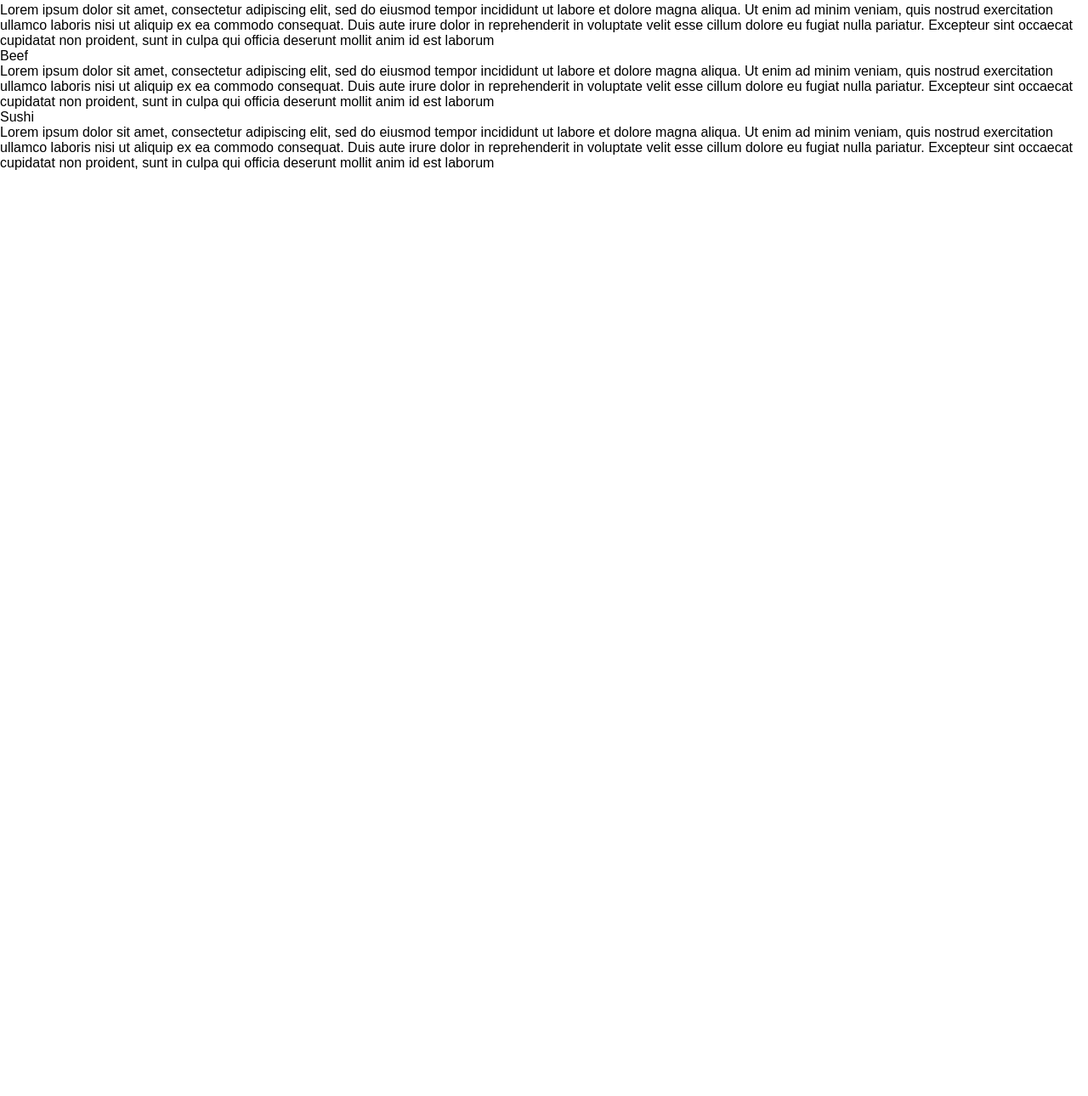
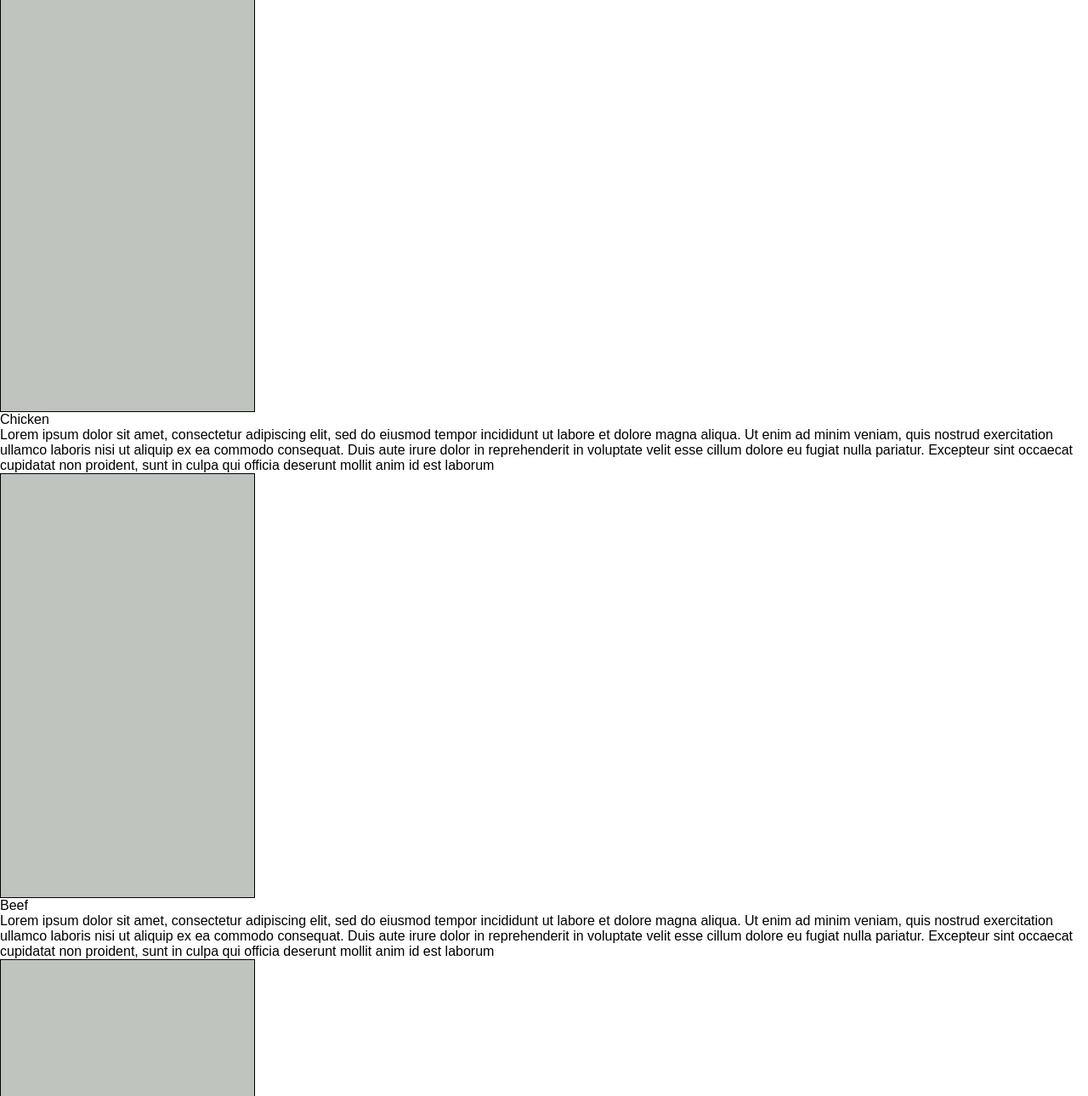
Before and after one commit to jfeld78/module2-solution, a plain HTML site: page index.html in a window 1280 px wide. Shown: the part 52-1342 px from the top of the page at 85% size. Before the commit the page ends 800 px from the top, so only its background shows below. Drawn offline with Linux system fonts and the light colour scheme.

Commit message:
Update index.html

```diff
--- a/index.html
+++ b/index.html
@@ -7,13 +7,13 @@
 </head>
 <body>
   <h1>Our Menu</h1>
-  <p id="P1"></p>
+  <div id="box"></div>
     <div id="T1">Chicken</div>
     <div id="C">Lorem ipsum dolor sit amet, consectetur adipiscing elit, sed do eiusmod tempor incididunt ut labore et dolore magna aliqua. Ut enim ad minim veniam, quis nostrud exercitation ullamco laboris nisi ut aliquip ex ea commodo consequat. Duis aute irure dolor in reprehenderit in voluptate velit esse cillum dolore eu fugiat nulla pariatur. Excepteur sint occaecat cupidatat non proident, sunt in culpa qui officia deserunt mollit anim id est laborum</div>
-  <p id="P2"></p>
+  <div id="box"></div>
     <div id="T2">Beef</div>
     <div id="C">Lorem ipsum dolor sit amet, consectetur adipiscing elit, sed do eiusmod tempor incididunt ut labore et dolore magna aliqua. Ut enim ad minim veniam, quis nostrud exercitation ullamco laboris nisi ut aliquip ex ea commodo consequat. Duis aute irure dolor in reprehenderit in voluptate velit esse cillum dolore eu fugiat nulla pariatur. Excepteur sint occaecat cupidatat non proident, sunt in culpa qui officia deserunt mollit anim id est laborum</div>
-  <p id="P3"></p>
+  <div id="box"></div>
     <div id="T3">Sushi</div>
     <div id="C">Lorem ipsum dolor sit amet, consectetur adipiscing elit, sed do eiusmod tempor incididunt ut labore et dolore magna aliqua. Ut enim ad minim veniam, quis nostrud exercitation ullamco laboris nisi ut aliquip ex ea commodo consequat. Duis aute irure dolor in reprehenderit in voluptate velit esse cillum dolore eu fugiat nulla pariatur. Excepteur sint occaecat cupidatat non proident, sunt in culpa qui officia deserunt mollit anim id est laborum</div>
 </body>
```
